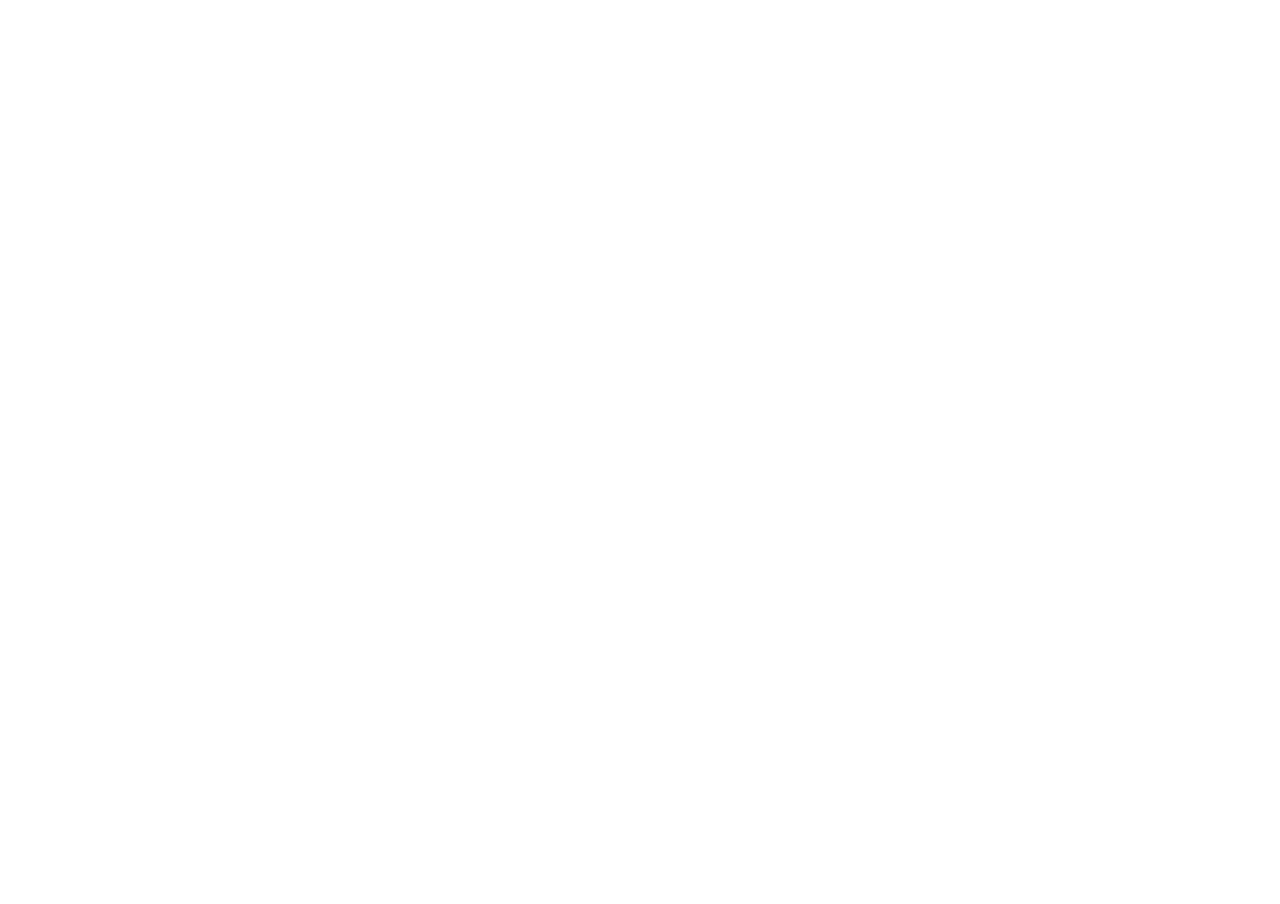
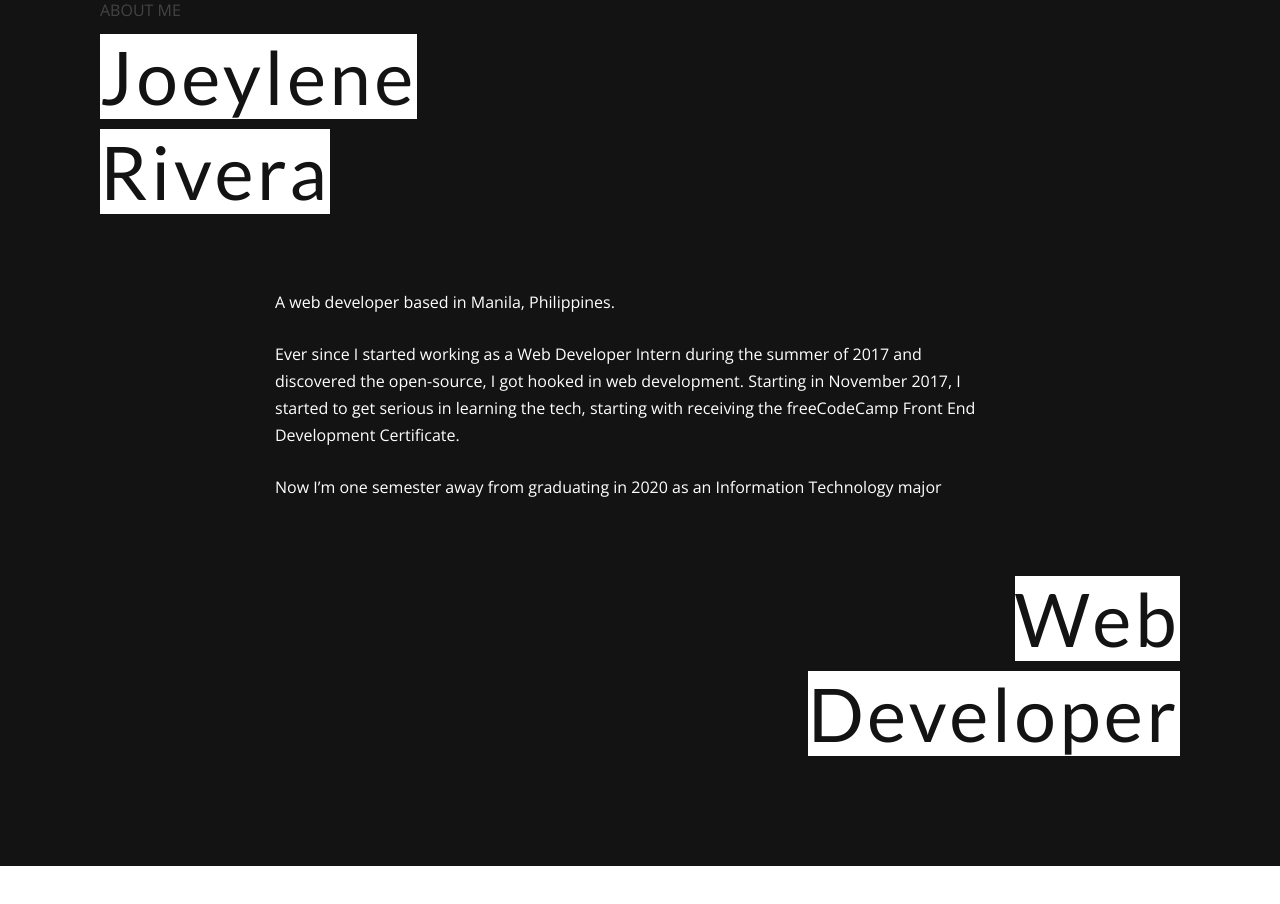
Before and after one commit to jorenrui/portfolio-v2, a React (Create React App) app: page / in a window 1280 px wide. Shown: the part 1860-2764 px from the top of the page. Before the commit the page ends 1752 px from the top, so only its background shows below. Built offline with nearby package versions, Linux system fonts and the light colour scheme.

Commit message:
Add About Section

```diff
--- a/src/App.css
+++ b/src/App.css
@@ -2,6 +2,7 @@
  * TABLE OF CONTENTS
  * - Hero Section
  * - Work Section
+ * - About Section
  *============================ */
 
 /*============================
@@ -10,7 +11,7 @@
 
 .hero-section {
 	height: 100vh;
-	width: 100vw;
+	width: 100%;
 	padding: 25px 200px;
 	display: flex;
 	flex-direction: column;
@@ -164,14 +165,12 @@
 	color: #4b555c;
 }
 
-/* Large devices (desktops, 1200 and down) */
 @media (max-width: 1200px) {
 	.hero-section .content {
 		padding-left: 100px;
 	}
 }
 
-/* Medium devices (tablets, 992 and down) */
 @media (max-width: 992px) {
 	.hero-section {
 		padding: 0;
@@ -204,11 +203,6 @@
 	}
 }
 
-/* Small devices (landscape phones, 768 and down) */
-@media (max-width: 768px) {
-}
-
-/* Extra Small devices (landscape phones, 576 and down) */
 @media (max-width: 576px) {
 	.hero-section .mobile-nav {
 		text-align: right;
@@ -357,3 +351,151 @@
 		padding: 25px;
 	}
 }
+
+/*============================
+ * About Section
+ *============================ */
+
+/* About Me */
+
+.about-me {
+	padding: 100px;
+	color: #fff;
+	background: #131313;
+}
+
+.highlight-primary {
+	display: inline-block;
+	color: #131313;
+	background: #fff;
+}
+
+.about-me .title {
+	text-align: right;
+}
+
+.about-me .name .display-2,
+.about-me .title .display-2 {
+	margin: 10px 0;
+}
+
+.about-me .description {
+	margin: 75px 150px;
+}
+
+.about-me .description p {
+	margin: 25px;
+}
+
+@media (max-width: 992px) {
+	.about-me .description {
+		margin: 75px 50px;
+	}
+}
+
+@media (max-width: 768px) {
+	.about-me {
+		padding: 50px;
+	}
+}
+
+@media (max-width: 576px) {
+	.about-me .description {
+		margin: 50px 0;
+	}
+
+	.about-me .name .display-2,
+	.about-me .title .display-2 {
+		font-size: 50px;
+	}
+
+	.about-me {
+		padding: 25px;
+	}
+}
+
+/* Skills */
+
+.skills {
+	width: 800px;
+	margin: 100px auto;
+}
+
+.skills .description p {
+	margin: 25px 0;
+}
+
+.skills-list {
+	padding: 0 50px;
+	display: grid;
+	grid-template-columns: 2fr 1fr;
+}
+
+.skills-list ul {
+	list-style-type: none;
+}
+
+.skills-list li {
+	margin: 15px 0;
+}
+
+.skills-list li span {
+	padding: 5px 10px;
+}
+
+.skills-list li:nth-child(even) span {
+	color: #fff;
+	background: #131313;
+}
+
+.skills-list .core-skills {
+	display: grid;
+	grid-column-gap: 50px;
+	grid-template-columns: 1fr 1fr;
+}
+
+.skills-list .core-skills .list-title {
+	grid-column: 1 / -1;
+}
+
+.skills-list .other-skills .list-title {
+	margin-bottom: 40px;
+}
+
+@media (max-width: 992px) {
+	.skills {
+		width: 700px;
+		margin: 100px auto;
+	}
+}
+
+@media (max-width: 768px) {
+	.skills {
+		max-width: 600px;
+		width: auto;
+		margin: 100px 50px;
+	}
+
+	.skills-list .core-skills,
+	.skills-list .other-skills {
+		margin-left: 50px;
+		margin-bottom: 40px;
+		grid-column: 1 / -1;
+	}
+}
+
+@media (max-width: 576px) {
+	.skills-list {
+		padding: 0;
+	}
+
+	.skills-list .core-skills {
+		grid-column-gap: 0;
+		grid-template-columns: 3fr 1fr;
+	}
+
+	.skills-list .core-skills,
+	.skills-list .other-skills {
+		margin-left: 0;
+	}
+}
--- a/src/App.js
+++ b/src/App.js
@@ -1,6 +1,7 @@
 import React from 'react';
 import HeroSection from './components/HeroSection.js';
 import WorkSection from './components/WorkSection.js';
+import AboutSection from './components/AboutSection.js';
 import './App.css';
 
 function App() {
@@ -8,6 +9,7 @@
 		<div>
 			<HeroSection />
 			<WorkSection />
+			<AboutSection />
 		</div>
 	);
 }
--- /dev/null
+++ b/src/components/AboutSection.js
@@ -0,0 +1,14 @@
+import React from 'react';
+import AboutMe from './AboutSection/AboutMe';
+import Skills from './AboutSection/Skills';
+
+function AboutSection() {
+	return (
+		<section id="about" className="about-section">
+			<AboutMe />
+			<Skills />
+		</section>
+	);
+}
+
+export default AboutSection;
--- /dev/null
+++ b/src/components/AboutSection/AboutMe.js
@@ -0,0 +1,50 @@
+import React from 'react';
+
+function AboutMe() {
+	return (
+		<div className="about-me">
+			<div className="name">
+				<p className="text-muted">ABOUT ME</p>
+				<h1 className="display-2 mt-0">
+					<span className="highlight-primary">Joeylene</span>
+				</h1>
+				<h1 className="display-2">
+					<span className="highlight-primary">Rivera</span>
+				</h1>
+			</div>
+			<div className="description">
+				<p>
+					A <span className="highlight-hover">web developer</span>{' '}
+					based in{' '}
+					<span className="highlight-hover">Manila, Philippines</span>
+					.
+				</p>
+				<p>
+					Ever since I started working as a Web Developer Intern
+					during the summer of 2017 and discovered the open-source, I
+					got hooked in web development. Starting in November 2017, I
+					started to get serious in learning the tech, starting with
+					receiving the{' '}
+					<span className="highlight-hover">freeCodeCamp</span> Front
+					End Development Certificate.
+				</p>
+				<p>
+					Now I’m one semester away from graduating in 2020 as an{' '}
+					<span className="highlight-hover">
+						Information Technology major
+					</span>
+				</p>
+			</div>
+			<div className="title">
+				<h1 className="display-2">
+					<span className="highlight-primary">Web</span>
+				</h1>
+				<h1 className="display-2">
+					<span className="highlight-primary">Developer</span>
+				</h1>
+			</div>
+		</div>
+	);
+}
+
+export default AboutMe;
--- /dev/null
+++ b/src/components/AboutSection/Skills.js
@@ -0,0 +1,101 @@
+import React from 'react';
+
+function Skills() {
+	return (
+		<div className="skills">
+			<div className="title">
+				<p className="text-muted-white">ABOUT ME</p>
+				<h2 className="mt-0">Skills and Experience</h2>
+			</div>
+			<div className="description">
+				<p>
+					I’m an{' '}
+					<span className="highlight-hover-white">IT student</span>{' '}
+					doing web development since{' '}
+					<span className="highlight-hover-white">Nov 2017</span>.
+					Having a thing for knowledge, I make it a habit to read all
+					sorts of books every day. Also, I learn from the community,
+					so you can see me lurking around
+					<a
+						target="_blank"
+						href="https://twitter.com/jorenrui/"
+						rel="noopener noreferrer"
+						className="text-link"
+					>
+						Twitter
+					</a>
+					. I’m currently learning{' '}
+					<span className="highlight-hover-white">ReactJS</span>.
+				</p>
+				<p>
+					I love learning more about web techs so you may find me
+					doing some personal projects, casually writing articles or
+					notes, or learning more about design and other fields, other
+					than code.
+				</p>
+				<p>
+					In my free time, you’ll find me spending quality time with
+					my friends and family.
+				</p>
+			</div>
+			<div className="skills-list">
+				<div className="core-skills">
+					<h3 className="list-title">Core</h3>
+					<ul>
+						<li>
+							<span>HTML5 & CSS3</span>
+						</li>
+						<li>
+							<span>JavaScript</span>
+						</li>
+						<li>
+							<span>PHP</span>
+						</li>
+						<li>
+							<span>MySQL</span>
+						</li>
+						<li>
+							<span>Responsive Design</span>
+						</li>
+					</ul>
+					<ul>
+						<li>
+							<span>jQuery</span>
+						</li>
+						<li>
+							<span>Laravel</span>
+						</li>
+						<li>
+							<span>Bootstrap</span>
+						</li>
+						<li>
+							<span>Figma</span>
+						</li>
+						<li>
+							<span>Git</span>
+						</li>
+					</ul>
+				</div>
+				<div className="other-skills">
+					<h3 className="list-title">Dabbled with...</h3>
+					<ul>
+						<li>
+							<span>Code Igniter 3</span>
+						</li>
+						<li>
+							<span>Java</span>
+						</li>
+						<li>
+							<span>C/C++</span>
+						</li>
+						<li>
+							<span>COBOL</span>
+						</li>
+					</ul>
+				</div>
+			</div>
+		</div>
+	);
+}
+
+export default Skills;
--- a/src/index.css
+++ b/src/index.css
@@ -6,7 +6,17 @@
 	box-sizing: border-box;
 }
 
-* {
+h1,
+h2,
+h3,
+h4,
+h5,
+h6,
+p,
+a,
+li,
+div,
+button {
 	font-family: 'Open Sans', sans-serif;
 }
 
@@ -78,6 +88,14 @@
 	font-size: 13px;
 }
 
+a.text-link {
+	color: #131313;
+	font-weight: bold;
+	margin-left: 5px;
+	text-decoration: none;
+	border-bottom: 3px solid #131313;
+}
+
 a.link {
 	color: #131313;
 	text-decoration: none;
@@ -129,8 +147,17 @@
 	color: #f9f871;
 }
 
+.highlight-hover-sm:hover,
+.highlight-hover-white:hover {
+	font-weight: bold;
+}
+
 .text-muted {
 	opacity: 0.2;
+}
+
+.text-muted-white {
+	opacity: 0.6;
 }
 
 .mt-0 {
```
